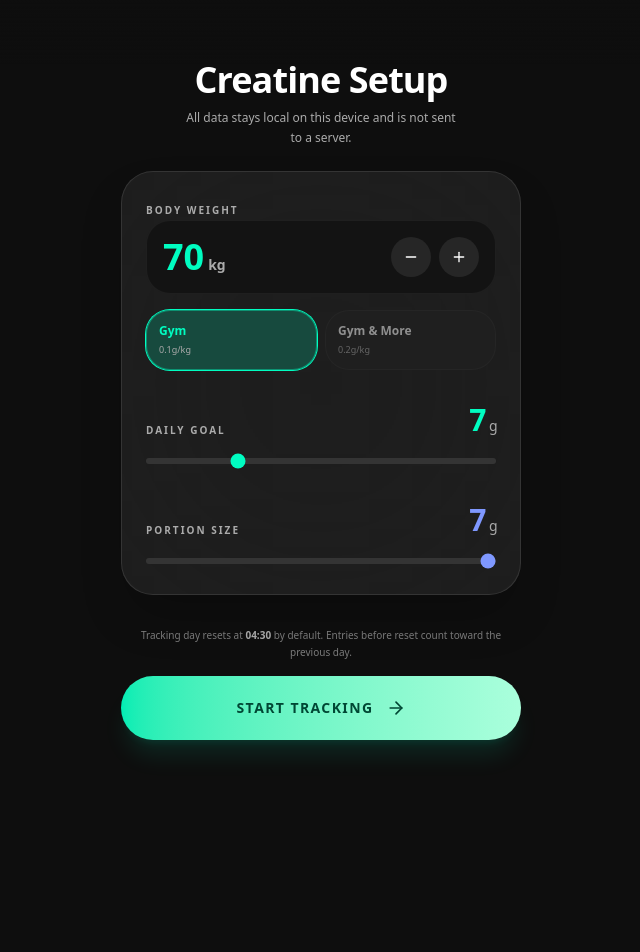
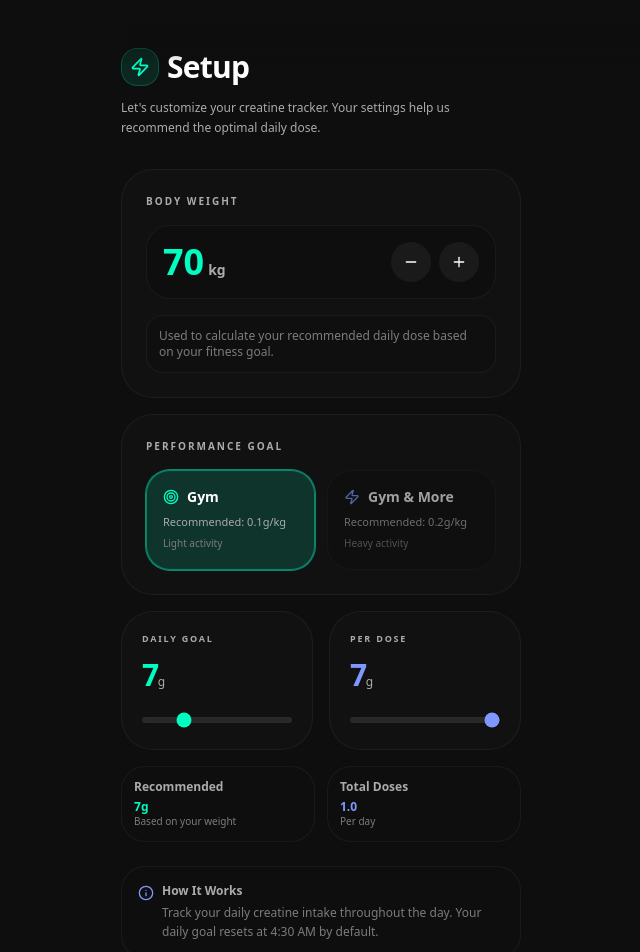
Before and after one commit to Alexander-R-Z/creatine-tracker, a React (Vite) app: page / in a window 1280 px wide. Shown: the top 952 px of the page, without its empty margins (319-959 px from the left). Before the commit the page ends 800 px from the top, so only its background shows below. Built offline with nearby package versions, Linux system fonts and the light colour scheme.

Commit message:
feat: enhance Setup and Settings components with new icons and improved layout

```diff
--- a/src/components/Settings.tsx
+++ b/src/components/Settings.tsx
@@ -1,6 +1,18 @@
 import { ChangeEvent, useRef, useState, useMemo } from 'react';
 import { motion, AnimatePresence } from 'motion/react';
-import { Plus, Minus, Calculator, X, Settings as SettingsIcon, Trash2, Download, Upload } from 'lucide-react';
+import {
+	Plus,
+	Minus,
+	Calculator,
+	X,
+	Settings as SettingsIcon,
+	Trash2,
+	Download,
+	Upload,
+	Target,
+	Zap,
+	Info,
+} from 'lucide-react';
 import { AppState, Settings as SettingsType } from '../lib/storage';
 import { cn } from '../lib/utils';
 import { Button, Card } from './ui';
@@ -173,7 +185,7 @@ export default function Settings({ state, updateState, onReset }: SettingsProps)
 			<section className='space-y-4'>
 				<div className='flex items-center gap-2 mb-2'>
 					<SettingsIcon className='text-[#00fdc1] w-4 h-4' />
-					<span className='text-xs font-headline font-bold tracking-widest text-[#b7a79a] uppercase'>
+					<span className='text-xs font-headline font-bold tracking-widest text-[#ababab] uppercase'>
 						Performance Goals
 					</span>
 				</div>
@@ -272,7 +284,7 @@ export default function Settings({ state, updateState, onReset }: SettingsProps)
 			<section className='space-y-4'>
 				<div className='flex items-center gap-2 mb-2'>
 					<Calculator className='text-[#7f98ff] w-4 h-4' />
-					<span className='text-xs font-headline font-bold tracking-widest text-[#b7a79a] uppercase'>
+					<span className='text-xs font-headline font-bold tracking-widest text-[#ababab] uppercase'>
 						Smart Calibration
 					</span>
 				</div>
@@ -298,8 +310,8 @@ export default function Settings({ state, updateState, onReset }: SettingsProps)
 			{/* System Section */}
 			<section className='space-y-4'>
 				<div className='flex items-center gap-2 mb-2'>
-					<SettingsIcon className='text-[#b7a79a] w-4 h-4' />
-					<span className='text-xs font-headline font-bold tracking-widest text-[#b7a79a] uppercase'>
+					<SettingsIcon className='text-tertiary w-4 h-4' />
+					<span className='text-xs font-headline font-bold tracking-widest text-[#ababab] uppercase'>
 						System
 					</span>
 				</div>
@@ -395,7 +407,7 @@ export default function Settings({ state, updateState, onReset }: SettingsProps)
 			<section className='space-y-4'>
 				<div className='flex items-center gap-2 mb-2'>
 					<SettingsIcon className='text-[#7f98ff] w-4 h-4' />
-					<span className='text-xs font-headline font-bold tracking-widest text-[#b7a79a] uppercase'>
+					<span className='text-xs font-headline font-bold tracking-widest text-[#ababab] uppercase'>
 						Data Backup
 					</span>
 				</div>
@@ -448,36 +460,52 @@ export default function Settings({ state, updateState, onReset }: SettingsProps)
 			{/* Calibration Modal */}
 			<AnimatePresence>
 				{isCalibrating && (
-					<div className='fixed inset-0 z-[60] flex items-end justify-center px-4 pb-10 bg-black/80 backdrop-blur-sm'>
+					<div
+						className='fixed inset-0 z-[60] flex items-end justify-center px-4 bg-black/80 backdrop-blur-sm'
+						style={{ paddingBottom: 'max(2.5rem, env(safe-area-inset-bottom))' }}
+					>
 						<motion.div
 							initial={{ y: 100, opacity: 0 }}
 							animate={{ y: 0, opacity: 1 }}
 							exit={{ y: 100, opacity: 0 }}
-							className='w-full max-w-md bg-[#262626]/80 backdrop-blur-2xl rounded-[1.5rem] p-8 border border-white/10 shadow-2xl'
+							className='w-full max-w-md bg-[#111111] backdrop-blur-2xl rounded-2xl border border-white/5 shadow-2xl overflow-hidden flex flex-col max-h-[calc(100vh-120px)]'
 						>
-							<div className='flex justify-between items-center mb-8'>
-								<h3 className='font-headline text-2xl font-extrabold'>Calibration</h3>
+							{/* Header */}
+							<div className='bg-gradient-to-b from-[#1a1a1a] to-[#111111] px-5 py-4 border-b border-white/5 flex-shrink-0'>
+								<div className='flex justify-between items-center mb-2'>
+									<div className='flex items-center gap-2.5'>
+										<div className='p-1.5 rounded-lg bg-[#7f98ff]/10 border border-[#7f98ff]/20'>
+											<Calculator className='w-4 h-4 text-[#7f98ff]' />
+										</div>
+										<h3 className='font-headline text-xl font-extrabold'>Calibration</h3>
+									</div>
 									<button
 										onClick={() => setIsCalibrating(false)}
 										aria-label='Close calibration'
 										title='Close calibration'
-									className='text-[#ababab] hover:text-white'
+										className='text-[#ababab] hover:text-white transition-colors'
 									>
-									<X className='w-6 h-6' />
+										<X className='w-5 h-5' />
 									</button>
 								</div>
+								<p className='text-[#7c7c7c] text-[11px]'>
+									Adjust your body weight and performance level to calculate the optimal daily dose.
+								</p>
+							</div>
 
-							<div className='space-y-8'>
-								<div className='space-y-2'>
-									<label className='text-xs font-headline font-bold tracking-widest text-[#ababab] uppercase'>
-										Current Weight Calibration
+							{/* Content - Scrollable */}
+							<div className='px-5 py-4 space-y-3.5 overflow-y-auto flex-1'>
+								{/* Weight Section */}
+								<div className='bg-[#0e0e0e] border border-white/5 rounded-xl p-5 space-y-4'>
+									<label className='text-xs font-headline font-bold tracking-widest text-[#ababab] uppercase block'>
+										Body Weight
 									</label>
-									<div className='flex items-center justify-between border-b border-[#00fdc1]/30 py-4'>
-										<div className='flex items-center gap-4'>
-											<span className='text-5xl font-headline font-black text-[#00fdc1] w-24'>
+									<div className='flex items-center justify-between'>
+										<div className='flex items-baseline gap-2'>
+											<span className='text-5xl font-headline font-black text-[#00fdc1]'>
 												{weight}
 											</span>
-											<span className='text-xl font-headline font-bold text-[#ababab]'>kg</span>
+											<span className='text-xl font-bold text-[#ababab]'>kg</span>
 										</div>
 										<div className='flex items-center gap-2'>
 											<button
@@ -486,13 +514,13 @@ export default function Settings({ state, updateState, onReset }: SettingsProps)
 												aria-label='Decrease weight'
 												title='Decrease weight'
 												className={cn(
-													'w-12 h-12 rounded-full border flex items-center justify-center transition-all bg-[#131313]/50',
+													'w-10 h-10 rounded-full border flex items-center justify-center transition-all',
 													canDecreaseWeight
-														? 'border-white/10 text-white active:scale-90 hover:bg-[#1c1c1c]'
+														? 'border-white/10 text-white active:scale-90 hover:bg-white/10'
 														: 'border-white/5 text-white/30 cursor-not-allowed',
 												)}
 											>
-												<Minus className='w-5 h-5' />
+												<Minus className='w-4 h-4' />
 											</button>
 											<button
 												onClick={() => setWeight((prev) => Math.min(250, prev + 1))}
@@ -500,82 +528,99 @@ export default function Settings({ state, updateState, onReset }: SettingsProps)
 												aria-label='Increase weight'
 												title='Increase weight'
 												className={cn(
-													'w-12 h-12 rounded-full border flex items-center justify-center transition-all bg-[#131313]/50',
+													'w-10 h-10 rounded-full border flex items-center justify-center transition-all',
 													canIncreaseWeight
-														? 'border-white/10 text-white active:scale-90 hover:bg-[#1c1c1c]'
+														? 'border-white/10 text-white active:scale-90 hover:bg-white/10'
 														: 'border-white/5 text-white/30 cursor-not-allowed',
 												)}
 											>
-												<Plus className='w-5 h-5' />
+												<Plus className='w-4 h-4' />
 											</button>
 										</div>
 									</div>
+									<div className='text-xs text-[#7c7c7c] bg-[#000000] border border-white/5 rounded-lg p-2.5'>
+										Used to calculate your recommended daily creatine dose.
+									</div>
 								</div>
 
-								<div className='space-y-4'>
-									<label className='text-xs font-headline font-bold tracking-widest text-[#ababab] uppercase'>
-										Performance Level
+								{/* Performance Goal Section */}
+								<div className='bg-[#0e0e0e] border border-white/5 rounded-xl p-5 space-y-3'>
+									<label className='text-xs font-headline font-bold tracking-widest text-[#ababab] uppercase block'>
+										Performance Goal
 									</label>
-									<div className='grid grid-cols-2 gap-3'>
+									<div className='grid grid-cols-2 gap-2'>
 										<button
 											onClick={() => setPerfGoal('gym')}
 											className={cn(
-												'rounded-xl p-4 text-left transition-all border',
+												'rounded-lg p-3 text-left transition-all border text-xs',
 												perfGoal === 'gym'
-													? 'bg-[#00fdc1]/20 border-[#00fdc1]/40 ring-2 ring-[#00fdc1]'
-													: 'bg-[#262626]/40 border-white/5 grayscale opacity-70',
+													? 'bg-[#00fdc1]/15 border-[#00fdc1]/40 ring-1 ring-[#00fdc1]/50'
+													: 'bg-[#1a1a1a] border-white/5 opacity-60 hover:opacity-100',
 											)}
 										>
-											<span
-												className={cn(
-													'block font-bold mb-1',
-													perfGoal === 'gym' ? 'text-[#00fdc1]' : 'text-white',
-												)}
-											>
-												Gym
-											</span>
-											<span className='text-[10px] text-[#ababab] leading-tight'>
-												Standard maintenance (0.1g/kg, max 10g).
+											<div className='flex items-center gap-2 mb-1.5'>
+												<Target className='w-3.5 h-3.5 text-[#00fdc1]' />
+												<span className='block font-bold text-xs'>Gym</span>
+											</div>
+											<span className='text-[10px] text-[#ababab] block leading-tight'>
+												0.1g/kg (max 10g)
 											</span>
 										</button>
 										<button
 											onClick={() => setPerfGoal('gym_more')}
 											className={cn(
-												'rounded-xl p-4 text-left transition-all border',
+												'rounded-lg p-3 text-left transition-all border text-xs',
 												perfGoal === 'gym_more'
-													? 'bg-[#00fdc1]/20 border-[#00fdc1]/40 ring-2 ring-[#00fdc1]'
-													: 'bg-[#262626]/40 border-white/5 grayscale opacity-70',
+													? 'bg-[#00fdc1]/15 border-[#00fdc1]/40 ring-1 ring-[#00fdc1]/50'
+													: 'bg-[#1a1a1a] border-white/5 opacity-60 hover:opacity-100',
 											)}
 										>
-											<span
-												className={cn(
-													'block font-bold mb-1',
-													perfGoal === 'gym_more' ? 'text-[#00fdc1]' : 'text-white',
-												)}
-											>
-												Gym & More
-											</span>
-											<span className='text-[10px] text-[#ababab] leading-tight'>
-												High intensity (0.2g/kg, max 22g).
+											<div className='flex items-center gap-2 mb-1.5'>
+												<Zap className='w-3.5 h-3.5 text-[#7f98ff]' />
+												<span className='block font-bold text-xs'>Gym & More</span>
+											</div>
+											<span className='text-[10px] text-[#ababab] block leading-tight'>
+												0.2g/kg (max 22g)
 											</span>
 										</button>
 									</div>
 								</div>
 
-								<div className='pt-4'>
-									<div className='flex justify-between items-center mb-6 px-2'>
-										<span className='text-[#ababab] text-sm italic'>Recommended Dose:</span>
-										<span className='text-2xl font-headline font-extrabold text-[#00fdc1]'>
-											{recommendedDose}g
+								{/* Recommendation Box */}
+								<div className='bg-gradient-to-br from-[#00fdc1]/10 to-[#00fdc1]/5 border border-[#00fdc1]/20 rounded-xl p-4'>
+									<div className='flex items-center gap-2 mb-2'>
+										<Info className='w-4 h-4 text-[#00fdc1]' />
+										<span className='text-xs font-bold text-[#ababab] uppercase tracking-wide'>
+											Calculated Result
 										</span>
 									</div>
+									<div className='flex items-baseline gap-2'>
+										<span className='text-4xl font-headline font-black text-[#00fdc1]'>
+											{recommendedDose}
+										</span>
+										<span className='text-lg font-bold text-[#ababab]'>grams</span>
+									</div>
+									<p className='text-xs text-[#7c7c7c] mt-2'>
+										Recommended daily dose based on {weight}kg and{' '}
+										{perfGoal === 'gym' ? 'standard' : 'high intensity'} training.
+									</p>
+								</div>
+							</div>
+
+							{/* Action Buttons - Fixed Footer */}
+							<div className='bg-gradient-to-t from-[#111111] to-[#111111]/95 px-5 py-3 border-t border-white/5 flex gap-2 flex-shrink-0'>
+								<button
+									onClick={() => setIsCalibrating(false)}
+									className='flex-1 h-10 rounded-full border border-white/10 text-white font-headline font-bold text-xs uppercase tracking-wider hover:bg-white/5 transition-all active:scale-95'
+								>
+									Cancel
+								</button>
 								<button
 									onClick={handleApplyCalibration}
-										className='w-full bg-white text-black py-4 rounded-full font-headline font-extrabold text-sm uppercase tracking-widest active:scale-95 transition-all shadow-xl'
+									className='flex-1 h-10 rounded-full bg-gradient-to-r from-[#00edb4] to-[#aaffdc] text-[#004734] font-headline font-extrabold text-xs uppercase tracking-widest active:scale-95 transition-all shadow-lg shadow-[#00fdc1]/10 hover:shadow-[#00fdc1]/20'
 								>
-										Apply Result
+									Apply
 								</button>
-								</div>
 							</div>
 						</motion.div>
 					</div>
--- a/src/components/Setup.tsx
+++ b/src/components/Setup.tsx
@@ -1,6 +1,6 @@
 import { useState, useMemo, useEffect } from 'react';
 import { motion } from 'motion/react';
-import { ArrowRight, Plus, Minus } from 'lucide-react';
+import { ArrowRight, Plus, Minus, Zap, Target, Info } from 'lucide-react';
 import { Settings } from '../lib/storage';
 import { cn } from '../lib/utils';
 import { Button, Card } from './ui';
@@ -30,13 +30,22 @@ export default function Setup({ onComplete }: SetupProps) {
 	}, [recommendedDose]);
 
 	return (
-		<div className='min-h-screen flex flex-col items-center justify-center px-6 py-12 max-w-md mx-auto'>
+		<div className='min-h-screen flex flex-col items-start justify-start px-6 pt-12 pb-12 max-w-md mx-auto'>
 			<header className='fixed top-0 w-full z-50 flex items-center justify-between px-6 h-16 bg-gradient-to-b from-[#0e0e0e] to-transparent'></header>
 
-			<motion.div initial={{ opacity: 0, y: 20 }} animate={{ opacity: 1, y: 0 }} className='text-center mb-6'>
-				<h1 className='font-headline font-extrabold text-4xl tracking-tight mb-2'>Creatine Setup</h1>
-				<p className='text-[#ababab] text-xs max-w-[280px] mx-auto leading-relaxed'>
-					All data stays local on this device and is not sent to a server.
+			<motion.div
+				initial={{ opacity: 0, y: 20 }}
+				animate={{ opacity: 1, y: 0 }}
+				className='text-left mb-8 w-full'
+			>
+				<div className='flex items-center gap-2 mb-3'>
+					<div className='p-2 rounded-lg bg-[#00fdc1]/10 border border-[#00fdc1]/20'>
+						<Zap className='w-5 h-5 text-[#00fdc1]' />
+					</div>
+					<h1 className='font-headline font-extrabold text-3xl tracking-tight'>Setup</h1>
+				</div>
+				<p className='text-[#ababab] text-xs leading-relaxed'>
+					Let's customize your creatine tracker. Your settings help us recommend the optimal daily dose.
 				</p>
 			</motion.div>
 
@@ -44,13 +53,14 @@ export default function Setup({ onComplete }: SetupProps) {
 				initial={{ opacity: 0, scale: 0.95 }}
 				animate={{ opacity: 1, scale: 1 }}
 				transition={{ delay: 0.1 }}
-				className='w-full bg-[#262626]/70 backdrop-blur-xl rounded-2xl p-6 border border-white/10 space-y-8 shadow-2xl'
+				className='w-full'
 			>
-				<div className='space-y-4'>
-					<label className='text-[10px] uppercase tracking-[0.2em] font-bold text-[#ababab]'>
+				{/* Body Weight Section */}
+				<div className='bg-[#111111] rounded-2xl p-6 border border-white/5 mb-4'>
+					<label className='text-[10px] uppercase tracking-[0.2em] font-bold text-[#ababab] block mb-4'>
 						Body Weight
 					</label>
-					<div className='flex items-center justify-between bg-[#131313] p-4 rounded-xl border border-white/5'>
+					<div className='flex items-center justify-between bg-[#0e0e0e] p-4 rounded-xl border border-white/5 mb-4'>
 						<div className='flex items-baseline gap-1'>
 							<span className='text-4xl font-headline font-black text-[#00fdc1]'>{weight}</span>
 							<span className='text-sm font-bold text-[#ababab]'>kg</span>
@@ -60,7 +70,7 @@ export default function Setup({ onComplete }: SetupProps) {
 								onClick={() => setWeight((prev) => Math.max(20, prev - 1))}
 								aria-label='Decrease body weight'
 								title='Decrease body weight'
-								className='w-10 h-10 rounded-full bg-[#262626] flex items-center justify-center text-white active:scale-90 transition-transform'
+								className='w-10 h-10 rounded-full bg-[#1a1a1a] hover:bg-[#262626] flex items-center justify-center text-white active:scale-90 transition-all'
 							>
 								<Minus className='w-4 h-4' />
 							</button>
@@ -68,66 +78,73 @@ export default function Setup({ onComplete }: SetupProps) {
 								onClick={() => setWeight((prev) => Math.min(250, prev + 1))}
 								aria-label='Increase body weight'
 								title='Increase body weight'
-								className='w-10 h-10 rounded-full bg-[#262626] flex items-center justify-center text-white active:scale-90 transition-transform'
+								className='w-10 h-10 rounded-full bg-[#1a1a1a] hover:bg-[#262626] flex items-center justify-center text-white active:scale-90 transition-all'
 							>
 								<Plus className='w-4 h-4' />
 							</button>
 						</div>
 					</div>
 
-					<div className='grid grid-cols-2 gap-2'>
+					<div className='text-xs text-[#7c7c7c] bg-[#0e0e0e]/50 border border-white/5 rounded-lg p-3'>
+						Used to calculate your recommended daily dose based on your fitness goal.
+					</div>
+				</div>
+
+				{/* Performance Goal Section */}
+				<div className='bg-[#111111] rounded-2xl p-6 border border-white/5 mb-4'>
+					<label className='text-[10px] uppercase tracking-[0.2em] font-bold text-[#ababab] block mb-4'>
+						Performance Goal
+					</label>
+					<div className='grid grid-cols-2 gap-3'>
 						<button
 							onClick={() => setPerfGoal('gym')}
 							className={cn(
-								'rounded-xl p-3 text-left transition-all border text-xs',
+								'rounded-xl p-4 text-left transition-all border',
 								perfGoal === 'gym'
-									? 'bg-[#00fdc1]/20 border-[#00fdc1]/40 ring-1 ring-[#00fdc1]'
-									: 'bg-[#262626]/40 border-white/5 opacity-50',
+									? 'bg-[#00fdc1]/15 border-[#00fdc1]/40 ring-1 ring-[#00fdc1]/50'
+									: 'bg-[#0e0e0e] border-white/5 opacity-60 hover:opacity-100',
 							)}
 						>
-							<span
-								className={cn(
-									'block font-bold mb-0.5',
-									perfGoal === 'gym' ? 'text-[#00fdc1]' : 'text-white',
-								)}
-							>
-								Gym
-							</span>
-							<span className='text-[9px] text-[#ababab] leading-tight'>0.1g/kg</span>
+							<div className='flex items-center gap-2 mb-2'>
+								<Target className='w-4 h-4 text-[#00fdc1]' />
+								<span className='block font-bold text-sm'>Gym</span>
+							</div>
+							<span className='text-[11px] text-[#ababab] block leading-tight'>Recommended: 0.1g/kg</span>
+							<span className='text-[10px] text-[#7c7c7c]'>Light activity</span>
 						</button>
 						<button
 							onClick={() => setPerfGoal('gym_more')}
 							className={cn(
-								'rounded-xl p-3 text-left transition-all border text-xs',
+								'rounded-xl p-4 text-left transition-all border',
 								perfGoal === 'gym_more'
-									? 'bg-[#00fdc1]/20 border-[#00fdc1]/40 ring-1 ring-[#00fdc1]'
-									: 'bg-[#262626]/40 border-white/5 opacity-50',
+									? 'bg-[#00fdc1]/15 border-[#00fdc1]/40 ring-1 ring-[#00fdc1]/50'
+									: 'bg-[#0e0e0e] border-white/5 opacity-60 hover:opacity-100',
 							)}
 						>
-							<span
-								className={cn(
-									'block font-bold mb-0.5',
-									perfGoal === 'gym_more' ? 'text-[#00fdc1]' : 'text-white',
-								)}
-							>
-								Gym & More
-							</span>
-							<span className='text-[9px] text-[#ababab] leading-tight'>0.2g/kg</span>
+							<div className='flex items-center gap-2 mb-2'>
+								<Zap className='w-4 h-4 text-[#7f98ff]' />
+								<span className='block font-bold text-sm'>Gym & More</span>
+							</div>
+							<span className='text-[11px] text-[#ababab] block leading-tight'>Recommended: 0.2g/kg</span>
+							<span className='text-[10px] text-[#7c7c7c]'>Heavy activity</span>
 						</button>
 					</div>
 				</div>
 
-				<div className='space-y-2'>
-					<div className='flex justify-between items-end'>
+				{/* Daily Goal & Portion Size Section */}
+				<div className='grid grid-cols-2 gap-4 mb-4'>
+					{/* Daily Goal */}
+					<div className='bg-[#111111] rounded-2xl p-5 border border-white/5'>
 						<label
 							htmlFor='setup-daily-goal'
-							className='text-[10px] uppercase tracking-[0.2em] font-bold text-[#ababab]'
+							className='text-[9px] uppercase tracking-[0.2em] font-bold text-[#ababab] block mb-3'
 						>
 							Daily Goal
 						</label>
+						<div className='mb-3'>
 							<span className='text-[#00fdc1] font-headline font-extrabold text-3xl tracking-tighter'>
 								{dailyGoal}
-							<span className='text-sm font-normal text-[#ababab] ml-1'>g</span>
+								<span className='text-xs font-normal text-[#ababab]'>g</span>
 							</span>
 						</div>
 						<input
@@ -147,17 +164,18 @@ export default function Setup({ onComplete }: SetupProps) {
 						/>
 					</div>
 
-				<div className='space-y-2'>
-					<div className='flex justify-between items-end'>
+					{/* Portion Size */}
+					<div className='bg-[#111111] rounded-2xl p-5 border border-white/5'>
 						<label
 							htmlFor='setup-portion-size'
-							className='text-[10px] uppercase tracking-[0.2em] font-bold text-[#ababab]'
+							className='text-[9px] uppercase tracking-[0.2em] font-bold text-[#ababab] block mb-3'
 						>
-							Portion Size
+							Per Dose
 						</label>
+						<div className='mb-3'>
 							<span className='text-[#7f98ff] font-headline font-extrabold text-3xl tracking-tighter'>
 								{portionSize}
-							<span className='text-sm font-normal text-[#ababab] ml-1'>g</span>
+								<span className='text-xs font-normal text-[#ababab]'>g</span>
 							</span>
 						</div>
 						<input
@@ -172,21 +190,59 @@ export default function Setup({ onComplete }: SetupProps) {
 							className='w-full h-1.5 bg-white/10 rounded-full appearance-none cursor-pointer accent-[#7f98ff]'
 						/>
 					</div>
+				</div>
+
+				{/* Info Boxes */}
+				<div className='grid grid-cols-2 gap-3 mb-6'>
+					<div className='bg-[#0e0e0e] border border-white/5 rounded-xl p-3 text-xs'>
+						<div className='text-[#ababab] font-semibold mb-1'>Recommended</div>
+						<div className='text-[#00fdc1] font-bold'>{recommendedDose}g</div>
+						<div className='text-[#7c7c7c] text-[10px]'>Based on your weight</div>
+					</div>
+					<div className='bg-[#0e0e0e] border border-white/5 rounded-xl p-3 text-xs'>
+						<div className='text-[#ababab] font-semibold mb-1'>Total Doses</div>
+						<div className='text-[#7f98ff] font-bold'>
+							{dailyGoal / portionSize > 0 ? (dailyGoal / portionSize).toFixed(1) : 1}
+						</div>
+						<div className='text-[#7c7c7c] text-[10px]'>Per day</div>
+					</div>
+				</div>
 			</motion.div>
-
+			{/* Privacy & Info Section */}
 			<motion.div
 				initial={{ opacity: 0 }}
 				animate={{ opacity: 1 }}
 				transition={{ delay: 0.2 }}
-				className='w-full mt-8 space-y-4'
+				className='w-full space-y-4'
 			>
-				<p className='text-[10px] text-[#7c7c7c] text-center leading-relaxed'>
-					Tracking day resets at <span className='text-[#ababab] font-bold'>04:30</span> by default. Entries
-					before reset count toward the previous day.
+				<div className='bg-[#0e0e0e] border border-white/5 rounded-xl p-4 text-xs space-y-2'>
+					<div className='flex gap-2'>
+						<Info className='w-4 h-4 text-[#7f98ff] flex-shrink-0 mt-0.5' />
+						<div>
+							<div className='text-[#ababab] font-semibold mb-1'>How It Works</div>
+							<p className='text-[#7c7c7c] leading-relaxed'>
+								Track your daily creatine intake throughout the day. Your daily goal resets at 4:30 AM
+								by default.
 							</p>
+						</div>
+					</div>
+				</div>
+
+				<div className='bg-[#0e0e0e] border border-white/5 rounded-xl p-4 text-xs space-y-2'>
+					<div className='flex gap-2'>
+						<Info className='w-4 h-4 text-[#00fdc1] flex-shrink-0 mt-0.5' />
+						<div>
+							<div className='text-[#ababab] font-semibold mb-1'>Privacy First</div>
+							<p className='text-[#7c7c7c] leading-relaxed'>
+								All your data stays local on this device. Nothing is sent to any server.
+							</p>
+						</div>
+					</div>
+				</div>
+
 				<button
 					onClick={() => onComplete({ dailyGoal, portionSize, weight, goal: perfGoal })}
-					className='w-full h-16 rounded-full bg-gradient-to-r from-[#00edb4] to-[#aaffdc] font-headline font-extrabold text-[#004734] uppercase tracking-widest text-sm flex items-center justify-center gap-3 active:scale-95 transition-transform shadow-xl shadow-[#00fdc1]/10'
+					className='w-full h-16 rounded-full bg-gradient-to-r from-[#00edb4] to-[#aaffdc] font-headline font-extrabold text-[#004734] uppercase tracking-widest text-sm flex items-center justify-center gap-3 active:scale-95 transition-transform shadow-xl shadow-[#00fdc1]/10 hover:shadow-[#00fdc1]/20 mt-8'
 				>
 					Start Tracking
 					<ArrowRight className='w-5 h-5' />
```
Lines whose indentation alone changed are shown as unchanged.
